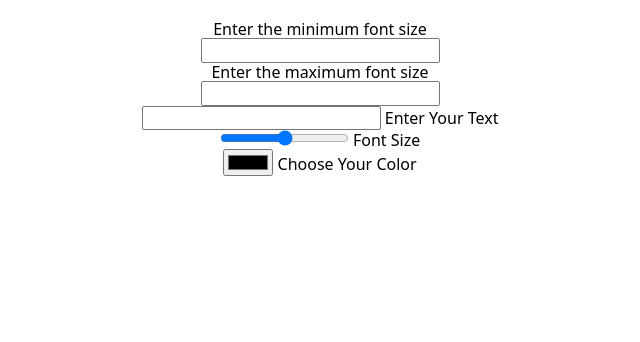
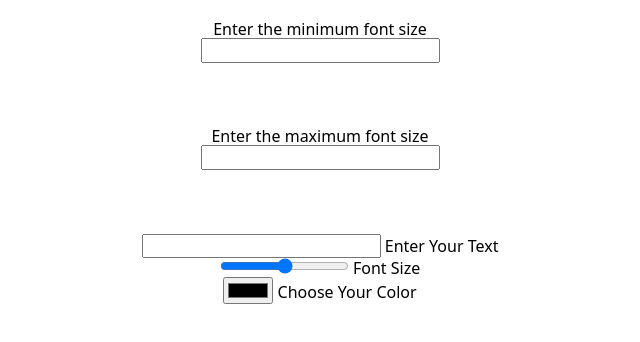
Before and after one commit to skdonnet/font-and-color, a website: page index.html in a window 1280 px wide. Shown: the whole page, without its empty margins (320-960 px from the left). Drawn offline with nearby package versions, Linux system fonts and the light colour scheme.

Commit message:
form css

```diff
--- a/style.css
+++ b/style.css
@@ -10,6 +10,13 @@ body {
   padding: 20px;
 }
 
+form {
+  align-items: center;
+  display: flex;
+  justify-content: center;
+  padding-bottom: 4rem;
+}
+
 p {
   color: var(--color);
   font-family: -apple-system, BlinkMacSystemFont, 'Segoe UI', Roboto, Oxygen,
```
